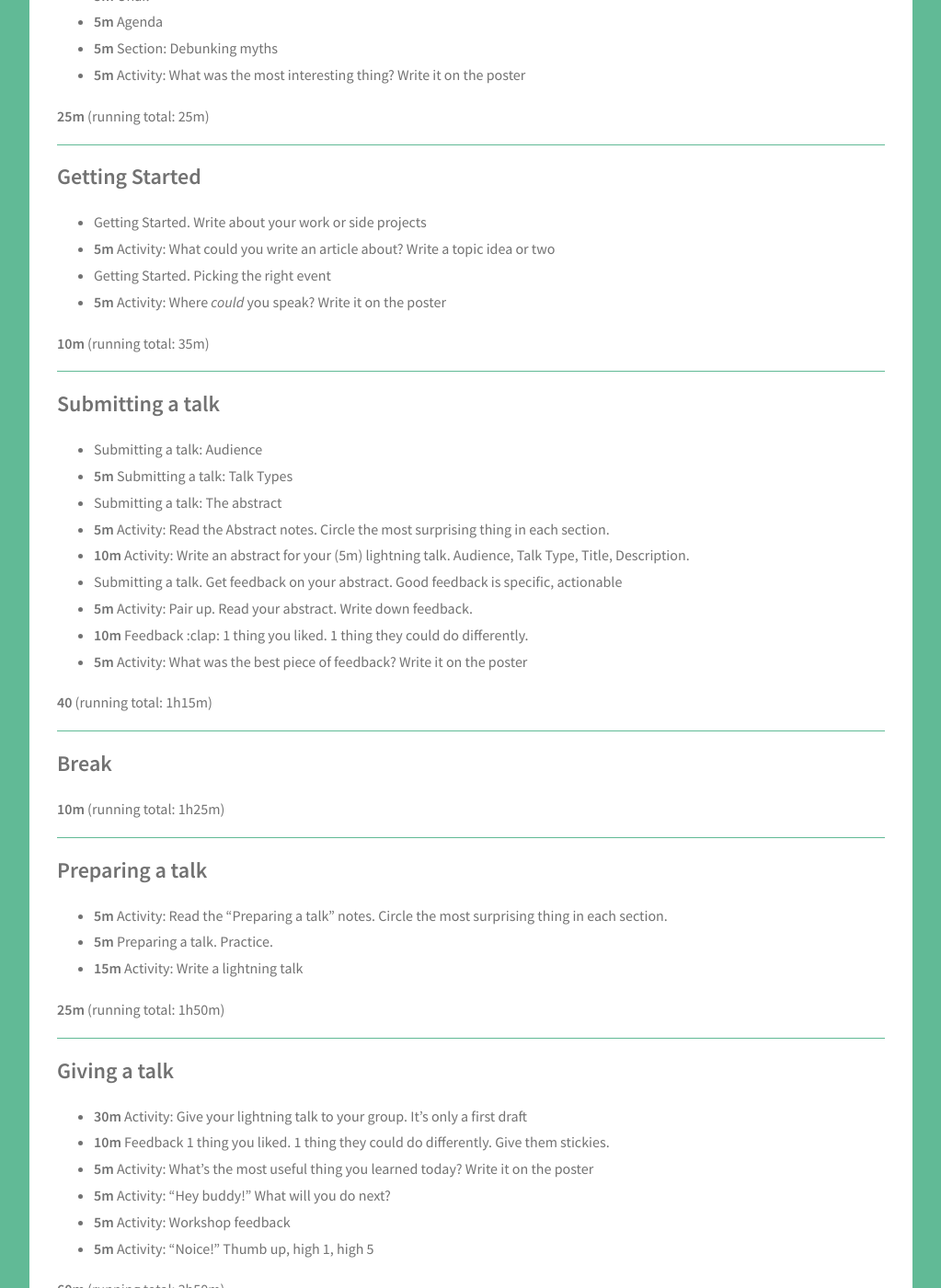
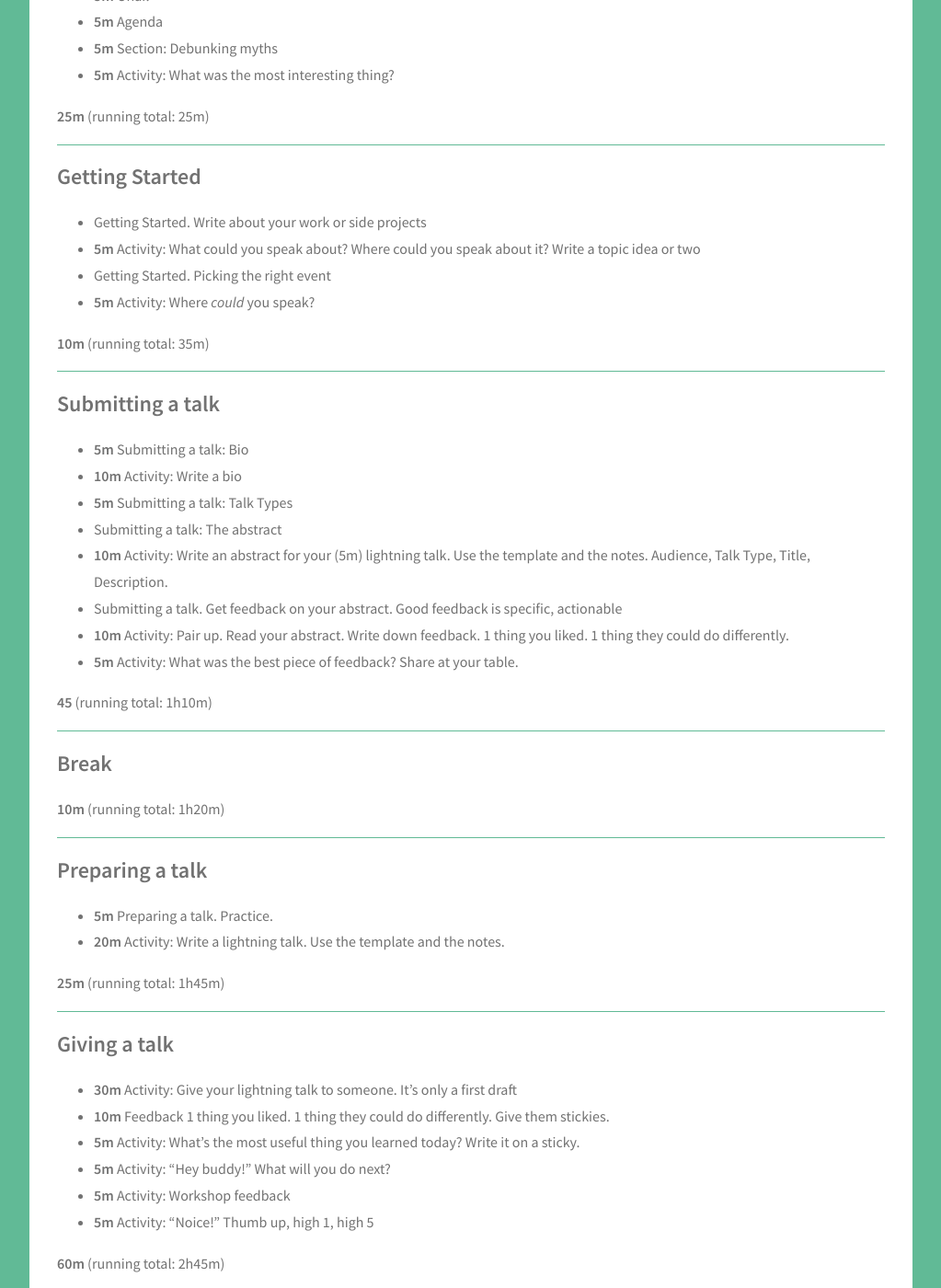
Before and after one commit to CTFEDs/Speaker-Workshop-2018, a Jekyll site: the page built from workshop-outline.md, in a window 1280 px wide and 1400 px high, scrolled down 521 px. Shown: the whole window at 92% size, without its empty margins (128-1151 px from the left). Built offline with Jekyll 4.4.1, drawn with Linux system fonts in a browser that asks for light colours.

Commit message:
Slide and outline updates

```diff
--- a/workshop-outline.md
+++ b/workshop-outline.md
@@ -15,7 +15,7 @@ title: Workshop outline
 - **5m** Ohai!
 - **5m** Agenda
 - **5m** Section: Debunking myths
-- **5m** Activity: What was the most interesting thing? Write it on the poster
+- **5m** Activity: What was the most interesting thing?
 
 **25m** (running total: 25m)
 
@@ -24,9 +24,9 @@ title: Workshop outline
 ## Getting Started
 
 - Getting Started. Write about your work or side projects
-- **5m** Activity: What could you write an article about? Write a topic idea or two
+- **5m** Activity: What could you speak about? Where could you speak about it? Write a topic idea or two
 - Getting Started. Picking the right event
-- **5m** Activity: Where *could* you speak? Write it on the poster
+- **5m** Activity: Where *could* you speak?
 
 **10m** (running total: 35m)
 
@@ -34,43 +34,41 @@ title: Workshop outline
 
 ## Submitting a talk
 
-- Submitting a talk: Audience
+- **5m** Submitting a talk: Bio
+- **10m** Activity: Write a bio
 - **5m** Submitting a talk: Talk Types
 - Submitting a talk: The abstract
-- **5m** Activity: Read the Abstract notes. Circle the most surprising thing in each section.
-- **10m** Activity: Write an abstract for your (5m) lightning talk. Audience, Talk Type, Title, Description.
+- **10m** Activity: Write an abstract for your (5m) lightning talk. Use the template and the notes. Audience, Talk Type, Title, Description.
 - Submitting a talk. Get feedback on your abstract. Good feedback is specific, actionable
-- **5m** Activity: Pair up. Read your abstract. Write down feedback.
-- **10m** Feedback :clap: 1 thing you liked. 1 thing they could do differently.
-- **5m** Activity: What was the best piece of feedback? Write it on the poster
+- **10m** Activity: Pair up. Read your abstract. Write down feedback. 1 thing you liked. 1 thing they could do differently.
+- **5m** Activity: What was the best piece of feedback? Share at your table.
 
-**40** (running total: 1h15m)
+**45** (running total: 1h10m)
 
 ---
 
 ## Break
 
-**10m** (running total: 1h25m)
+**10m** (running total: 1h20m)
 
 ---
 
 ## Preparing a talk
 
-- **5m** Activity: Read the "Preparing a talk" notes. Circle the most surprising thing in each section.
 - **5m** Preparing a talk. Practice.
-- **15m** Activity: Write a lightning talk
+- **20m** Activity: Write a lightning talk. Use the template and the notes.
 
-**25m** (running total: 1h50m)
+**25m** (running total: 1h45m)
 
 ---
 
 ## Giving a talk
 
-- **30m** Activity: Give your lightning talk to your group. It's only a first draft
+- **30m** Activity: Give your lightning talk to someone. It's only a first draft
 - **10m** Feedback 1 thing you liked. 1 thing they could do differently. Give them stickies.
-- **5m** Activity: What's the most useful thing you learned today? Write it on the poster
+- **5m** Activity: What's the most useful thing you learned today? Write it on a sticky.
 - **5m** Activity: "Hey buddy!" What will you do next?
 - **5m** Activity: Workshop feedback
 - **5m** Activity: "Noice!" Thumb up, high 1, high 5
 
-**60m** (running total: 2h50m)
+**60m** (running total: 2h45m)
```
Also changed, not shown: print/bio.md (added, +31 -0 lines), deck.md (line endings or trailing spaces), 1 other file.
